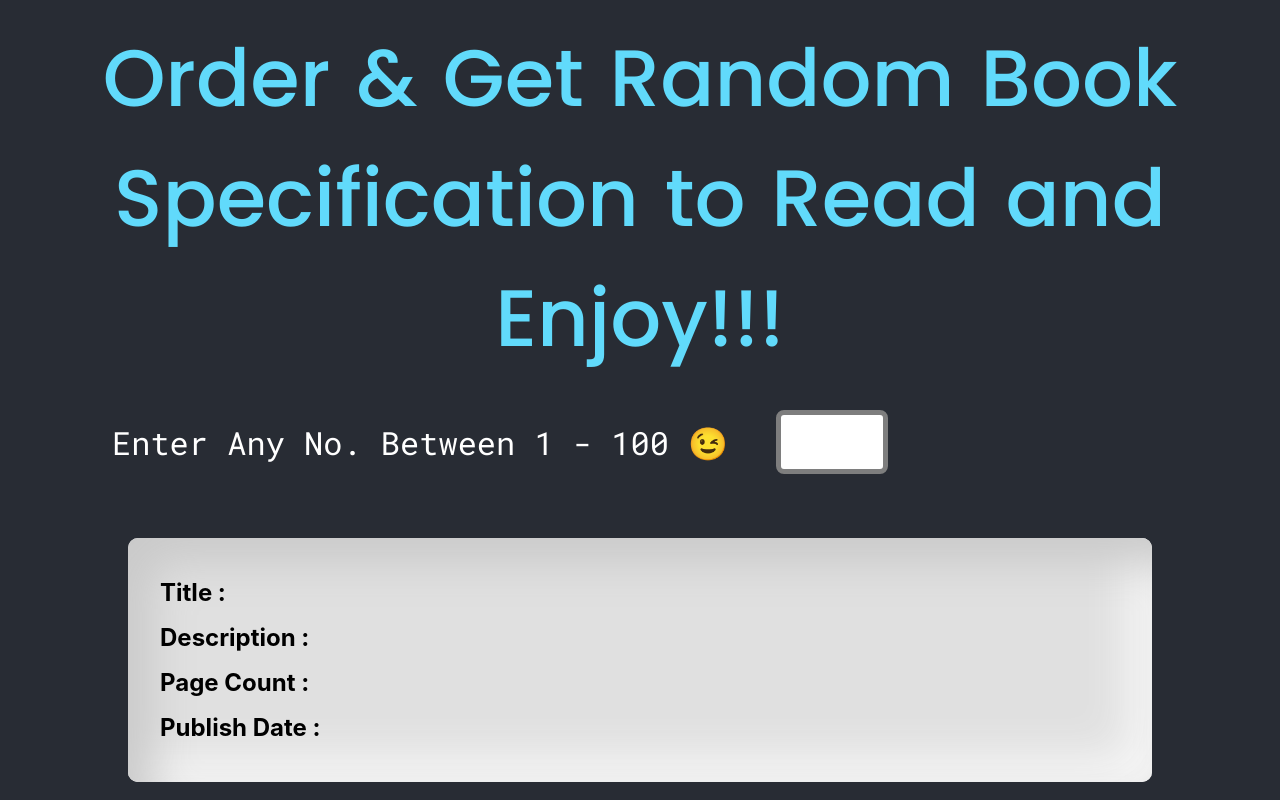
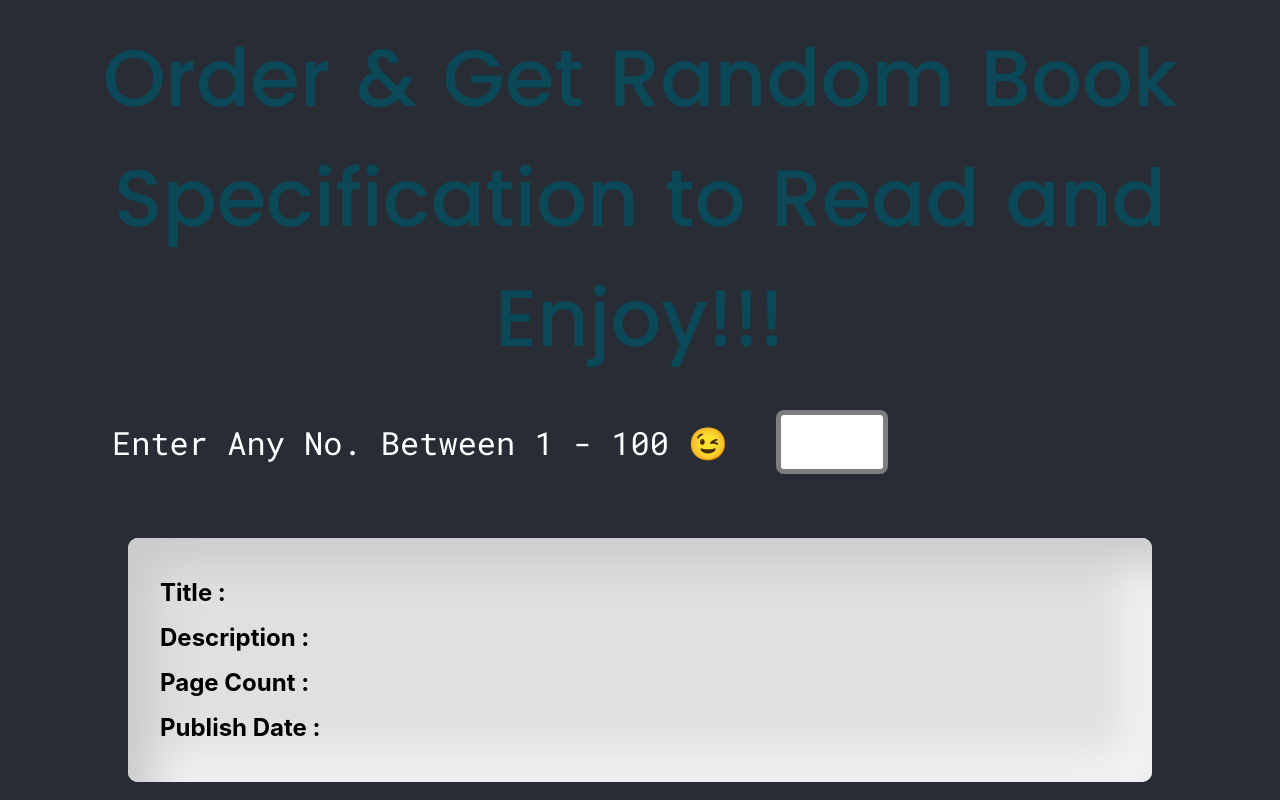
Before and after one commit to CleverCoder03/api-react-gh, a React (Create React App) app: page / in a window 1280 px wide. Built offline with nearby package versions, Linux system fonts and the light colour scheme; no server answers.

Commit message:
new change

```diff
--- a/src/App.css
+++ b/src/App.css
@@ -14,7 +14,8 @@
     height: 100vh;
 }
 .head{
-    color: #61dafb;
+    color: #0b4858;
+    /* color: #61dafb; */
     font-family: 'Poppins', sans-serif;
     font-weight: 500;
     word-spacing: 5px;
```
